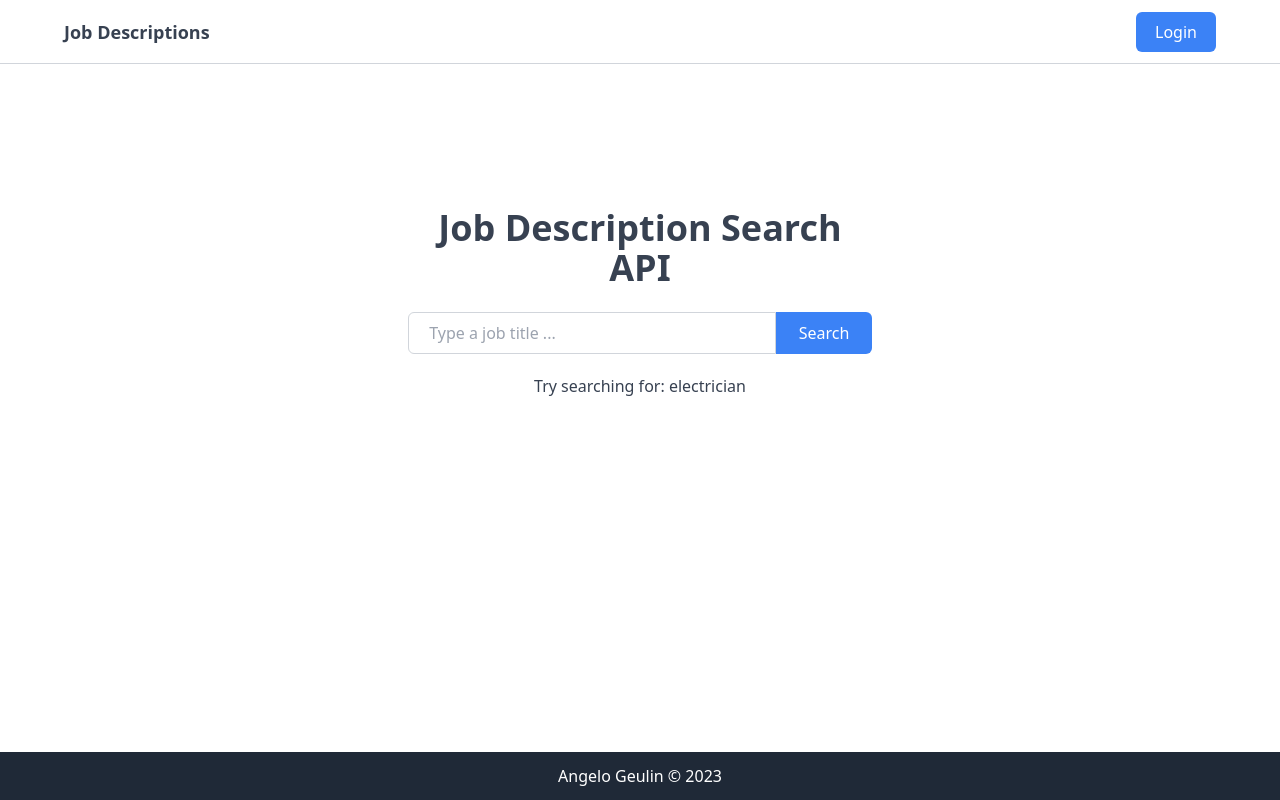
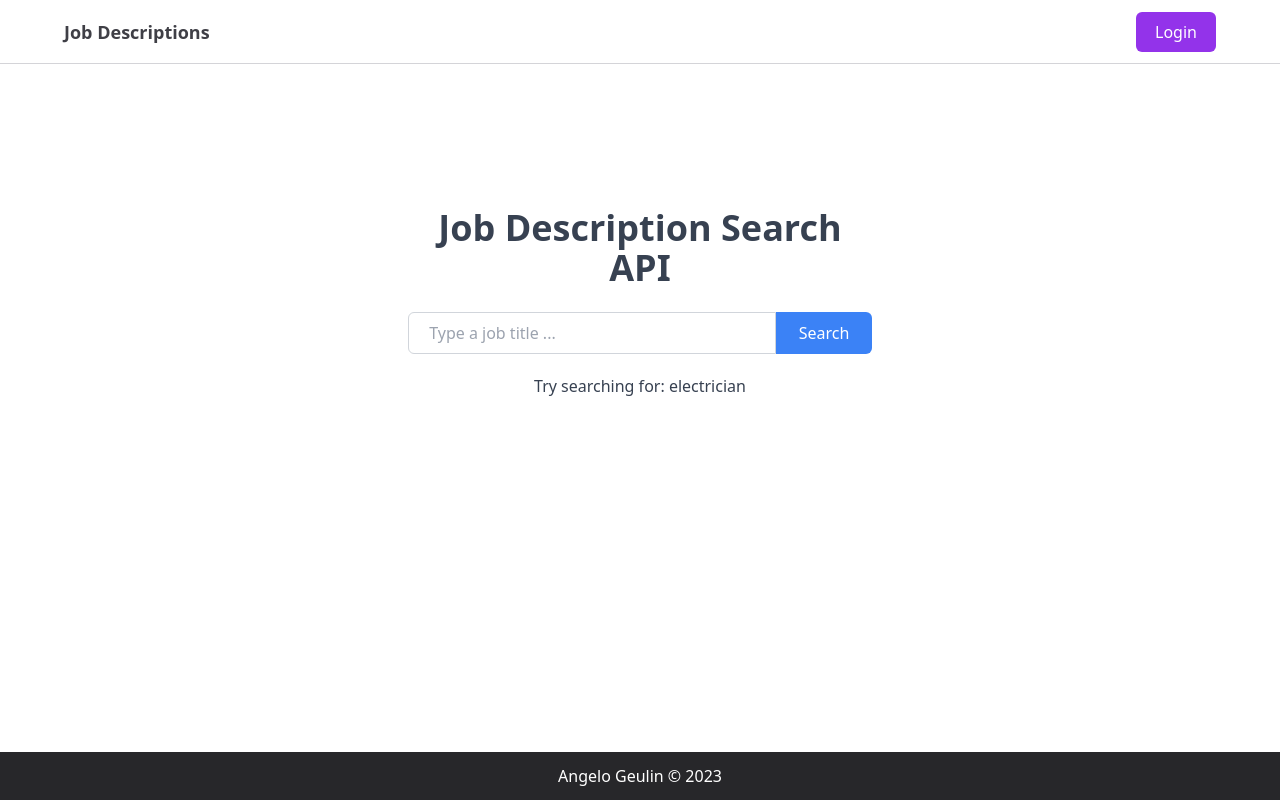
Before and after one commit to arvl130/job-descriptions, a Next.js app: page / in a window 1280 px wide. Built offline with nearby package versions, Linux system fonts and the light colour scheme; no server answers.

Commit message:
style: change footer and navbar to zinc+purple

```diff
--- a/src/pages/_app.tsx
+++ b/src/pages/_app.tsx
@@ -7,19 +7,19 @@ function Navbar() {
   const { status } = useSession()
 
   return (
-    <nav className="h-16 border-b border-gray-300 flex items-center px-6">
+    <nav className="h-16 border-b border-zinc-300 flex items-center px-6">
       <div className="max-w-6xl mx-auto w-full flex justify-between">
-        <h1 className="flex items-center text-lg text-gray-700 font-semibold">
+        <h1 className="flex items-center text-lg text-zinc-700 font-semibold">
           Job Descriptions
         </h1>
         <div>
           <button
             type="button"
             className={`transition duration-200 text-white font-medium w-20 py-2 rounded-md ${
-              status === "loading" ? "bg-blue-200" : ""
+              status === "loading" ? "bg-purple-300" : ""
             } ${
               status === "authenticated" || status === "unauthenticated"
-                ? "bg-blue-500 hover:bg-blue-400"
+                ? "bg-purple-600 hover:bg-purple-500"
                 : ""
             }`}
             onClick={() => {
@@ -56,7 +56,7 @@ export default function App({
         <div className="min-h-screen grid grid-rows-[auto_1fr_auto]">
           <Navbar />
           <Component {...pageProps} />
-          <footer className="bg-gray-800 text-white text-center font-medium px-4 py-3">
+          <footer className="bg-zinc-800 text-white text-center font-medium px-4 py-3">
             Angelo Geulin &copy; 2023
           </footer>
         </div>
```
